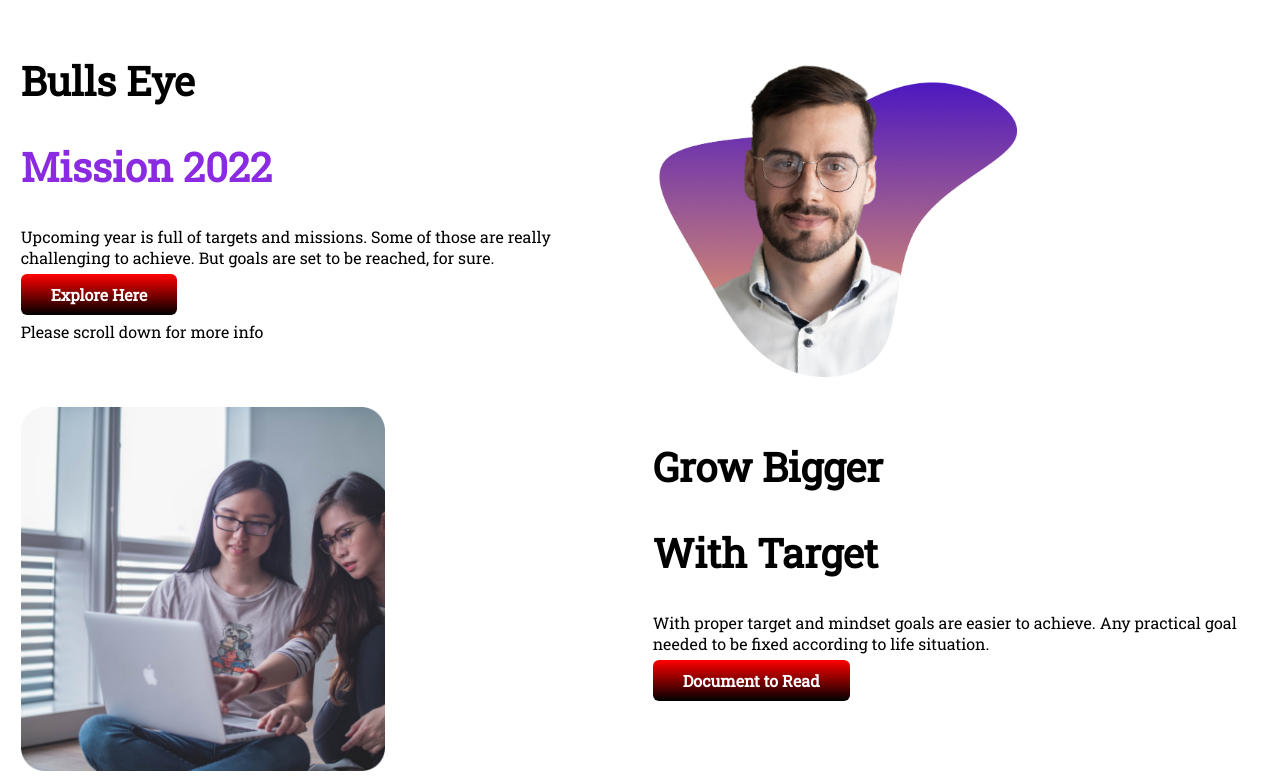
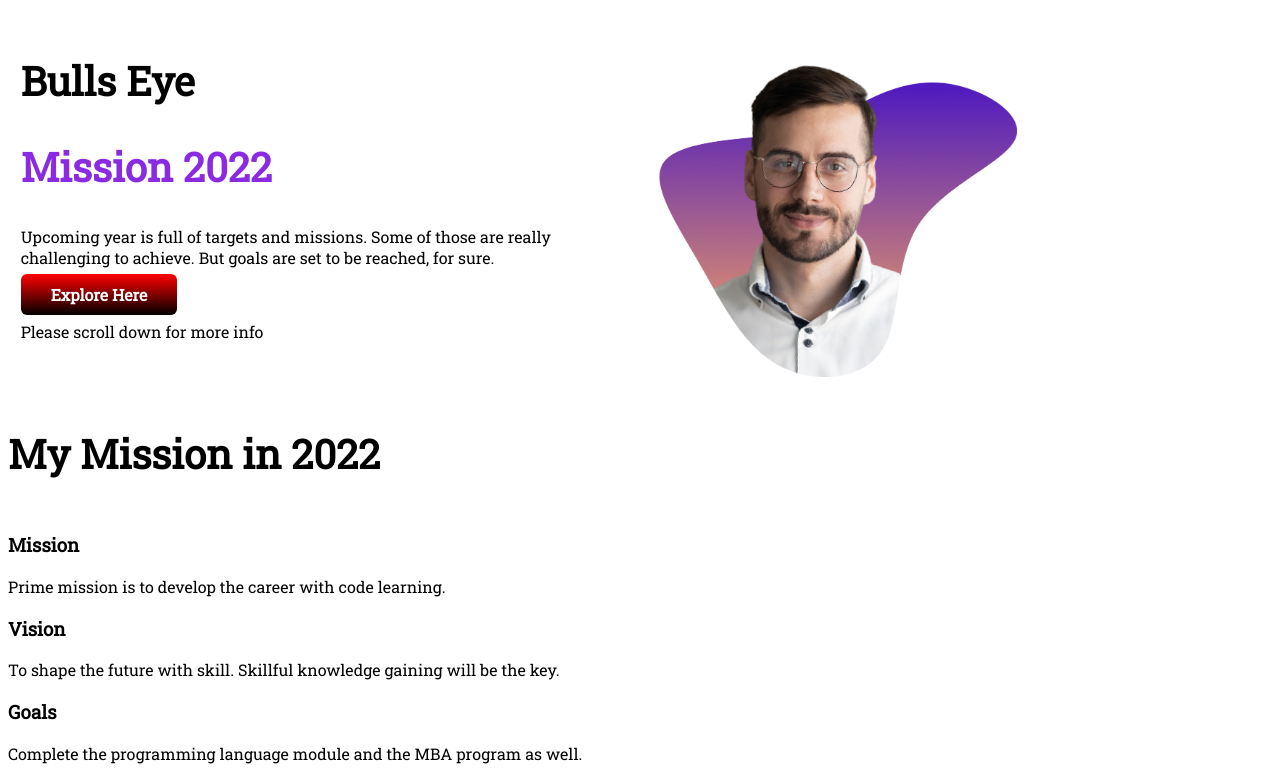
Before and after one commit to nasiburrahman/nasiburrahman, a plain HTML site: page index.html in a window 1280 px wide. Shown: the top 784 px of the page. Drawn offline with Linux system fonts and the light colour scheme.

Commit message:
my mission  added

```diff
--- a/index.html
+++ b/index.html
@@ -26,6 +26,31 @@
         <div class="half-width">
             <img src="images/person/person-5.png" alt="">
         </div>
+    </section>
+    <section class="my mission">
+        <div>
+            <h1>My Mission in 2022</h1>
+        </div>
+    </section>
+    <section class="mission1">
+        <div class="flexible-container">
+            <div>
+                <h3>Mission</h3>
+                <p>Prime mission is to develop the career with code learning.</p>
+            </div>
+            <div>
+                <h3>Vision</h3>
+                <p>To shape the future with skill. Skillful knowledge gaining will be the key.</p>
+            </div>
+            <div>
+                <h3>Goals</h3>
+                <p>Complete the programming language module and the MBA program as well.</p>
+            </div>
+
+
+        </div>
+    </section>
+
     </section>
     <section class="grow-bigger">
         <div class="half-width1">
```
